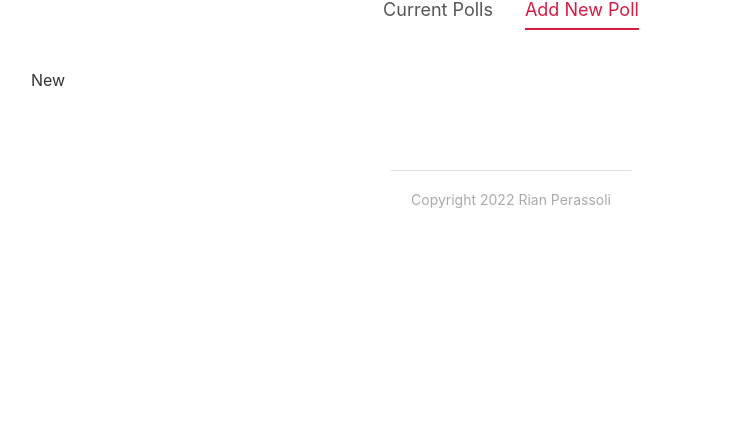
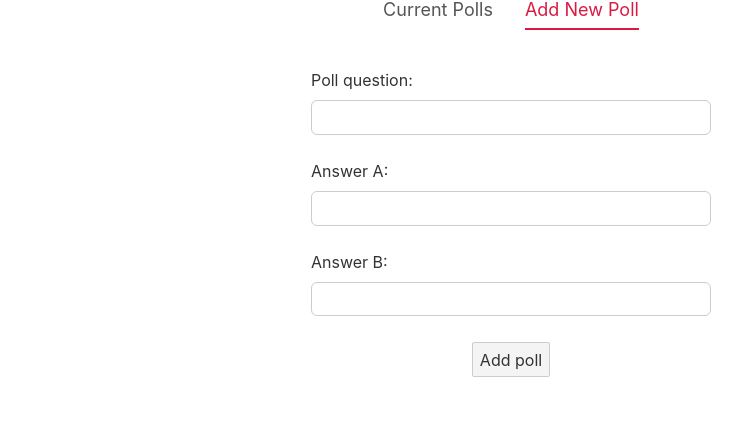
Before and after one commit to rianperassoli/list-of-polls, a Svelte app: page / in a window 1280 px wide. Both pictures are taken after a click on the item "Add New Poll". Shown: the part 224-659 px from the top of the page, without its empty margins (129-871 px from the left). Built offline with nearby package versions, Linux system fonts and the light colour scheme.

Commit message:
Created and styled the fields of the form to add a new poll

```diff
--- a/src/App.svelte
+++ b/src/App.svelte
@@ -1,6 +1,7 @@
 <script>
 	import Header from "./components/Header.svelte";
 	import Footer from "./components/Footer.svelte";
+	import CreatePollForm from "./components/CreatePollForm.svelte";
 	import Tabs from "./shared/Tabs.svelte";
 
 	let tabs = ["Current Polls", "Add New Poll"];
@@ -18,7 +19,7 @@
 	{#if activeTab === "Current Polls"}
 		<p>Current</p>
 	{:else if activeTab === "Add New Poll"}
-		<p>New</p>
+		<CreatePollForm />
 	{/if}
 </main>
 <Footer />
--- /dev/null
+++ b/src/components/CreatePollForm.svelte
@@ -0,0 +1,48 @@
+<script>
+  let fields = { question: "", answerA: "", answerB: "" };
+
+  const handleSubmit = () => {
+    console.log(fields);
+  };
+</script>
+
+<form on:submit|preventDefault={handleSubmit}>
+  <div class="form-field">
+    <label for="question">Poll question:</label>
+    <input type="text" id="question" bind:value={fields.question} />
+  </div>
+
+  <div class="form-field">
+    <label for="answer-a">Answer A:</label>
+    <input type="text" id="answer-a" bind:value={fields.answerA} />
+  </div>
+
+  <div class="form-field">
+    <label for="answer-b">Answer B:</label>
+    <input type="text" id="answer-b" bind:value={fields.answerB} />
+  </div>
+
+  <button>Add poll</button>
+</form>
+
+<style>
+  form {
+    width: 400px;
+    margin: 0 auto;
+    text-align: center;
+  }
+
+  .form-field {
+    margin: 18px auto;
+  }
+
+  input {
+    width: 100%;
+    border-radius: 6px;
+  }
+
+  label {
+    margin: 10px auto;
+    text-align: left;
+  }
+</style>
```
